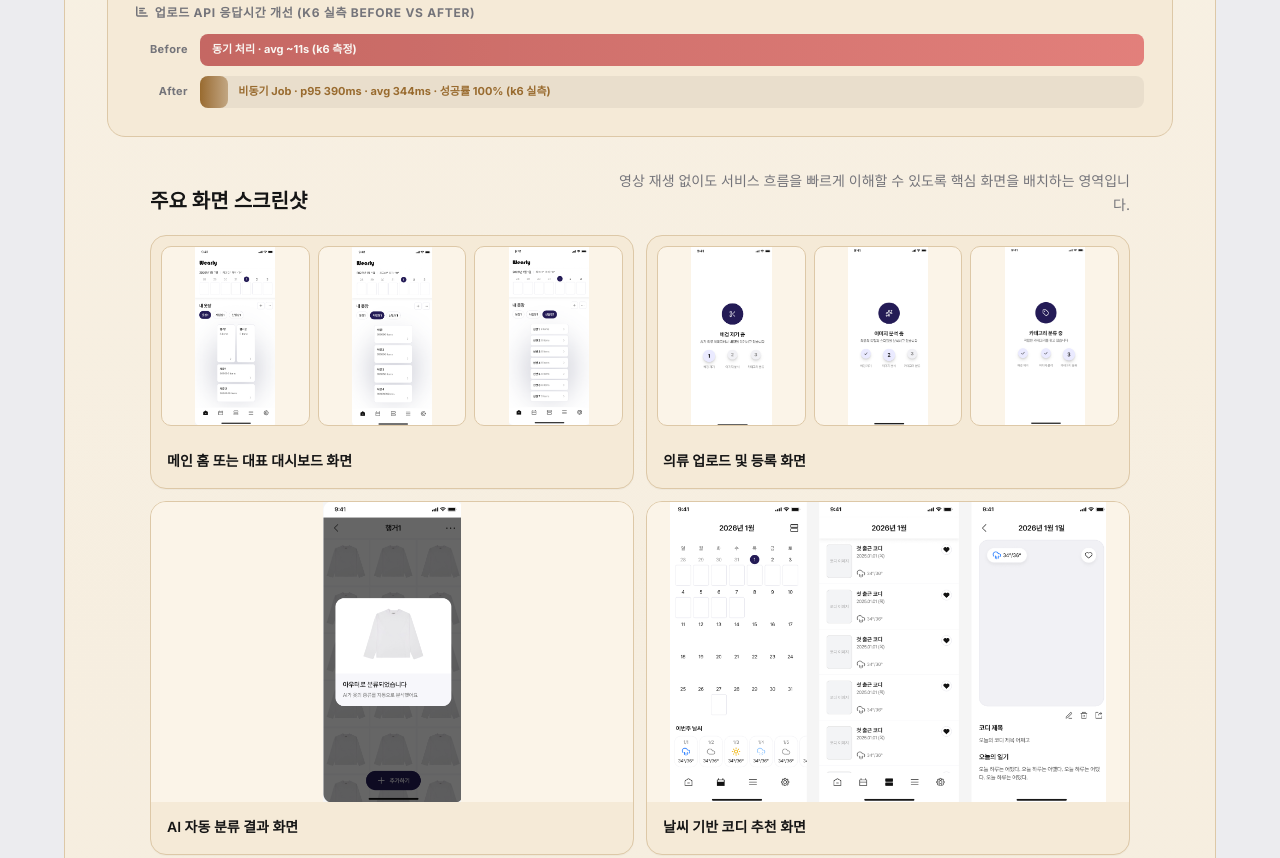
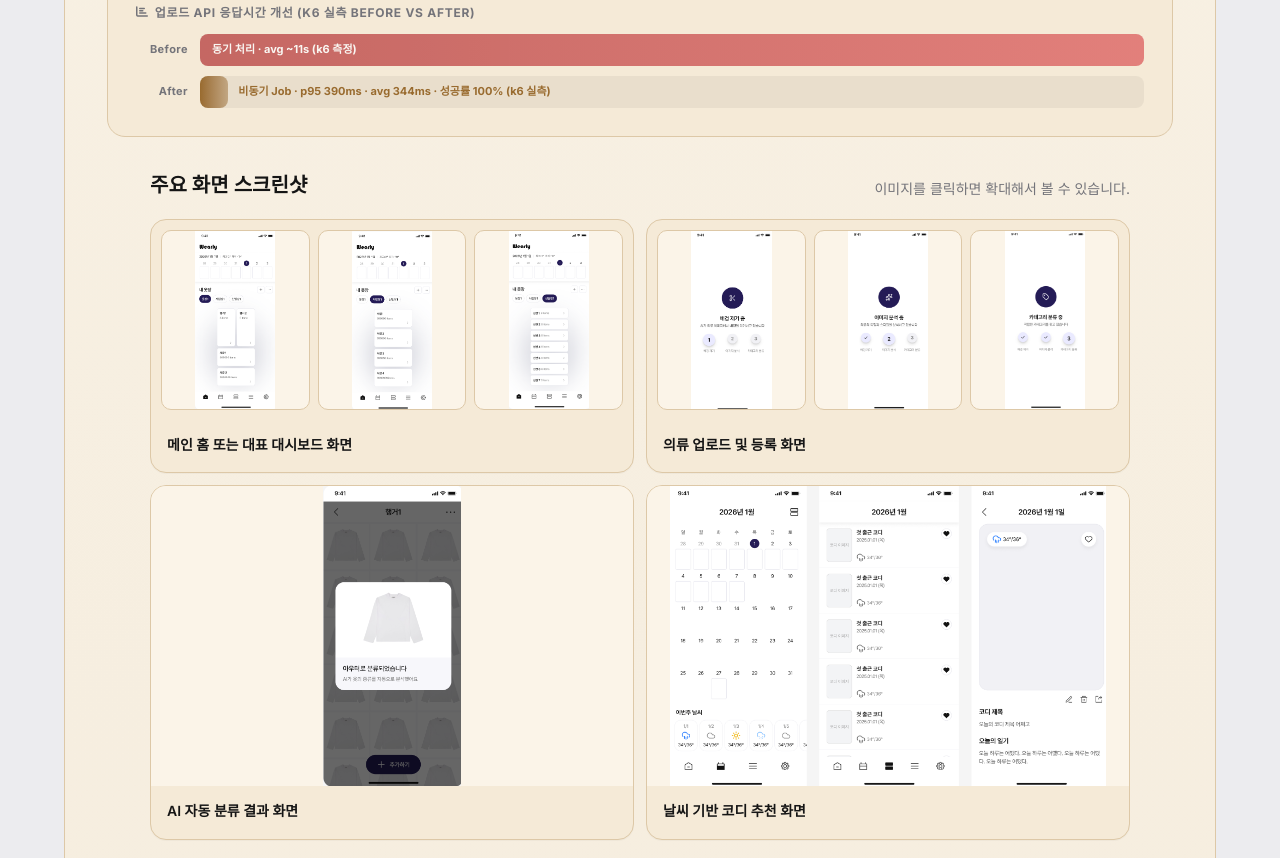
Before and after one commit to kootaeho/portfolio, a plain HTML site: page index.html in a window 1280 px wide. Shown: the part 4879-5737 px from the top of the page. Drawn offline with Linux system fonts and the light colour scheme.

Commit message:
이미지 확대안내 문구 추가

```diff
--- a/index.html
+++ b/index.html
@@ -401,7 +401,7 @@
                 <div class="project-screenshots">
                     <div class="project-section-head">
                         <h4 class="screenshots-title">주요 화면 스크린샷</h4>
-                        <p class="screenshots-subtitle">영상 재생 없이도 서비스 흐름을 빠르게 이해할 수 있도록 핵심 화면을 배치하는 영역입니다.</p>
+                        <p class="screenshots-subtitle">이미지를 클릭하면 확대해서 볼 수 있습니다.</p>
                     </div>
                     <div class="screenshots-grid">
                         <figure class="screenshot-card screenshot-card--large">
@@ -995,7 +995,7 @@
                 <div class="project-screenshots">
                     <div class="project-section-head">
                         <h4 class="screenshots-title">주요 화면 스크린샷</h4>
-                        <p class="screenshots-subtitle">실제 서비스 화면이나 결과물을 보여주는 이미지 영역입니다. 인증 → 매칭 → 채팅 흐름 위주로 배치하면 좋습니다.</p>
+                        <p class="screenshots-subtitle">이미지를 클릭하면 확대해서 볼 수 있습니다.</p>
                     </div>
                     <div class="screenshots-grid">
                         <figure class="screenshot-card screenshot-card--large">
```
